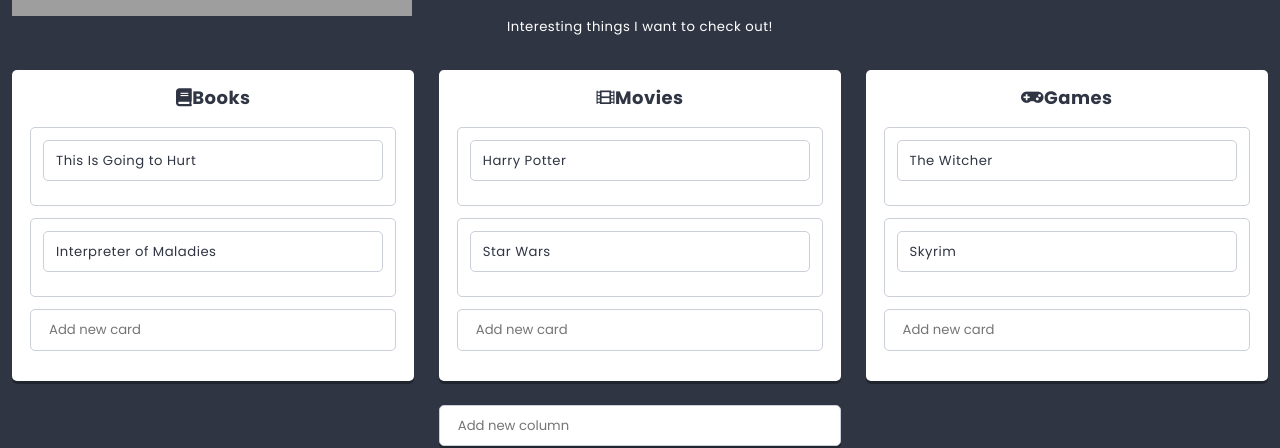
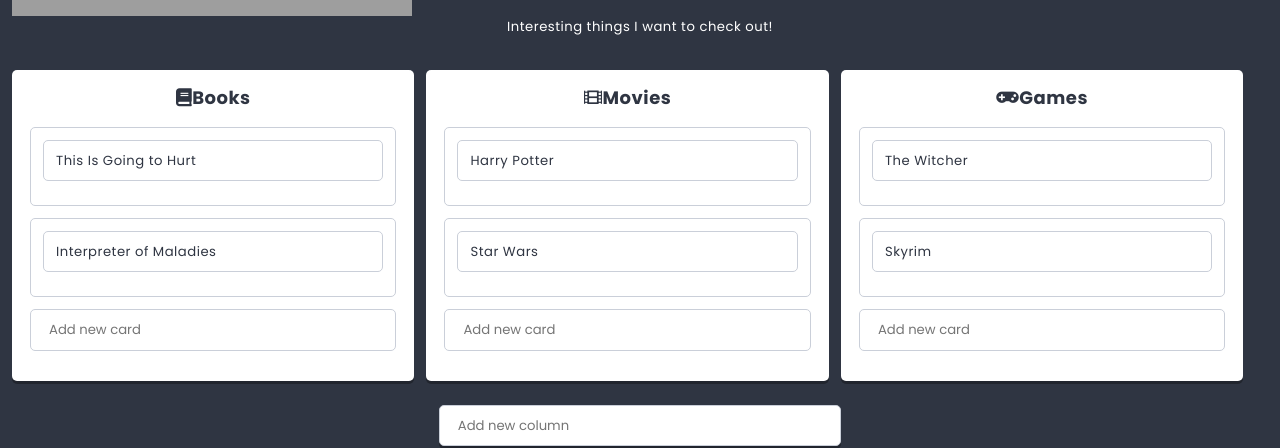
Before and after one commit to mateusz-andrzej-krupa/project-react, a React app: page / in a window 1280 px wide. Shown: the part 449-897 px from the top of the page. Built offline with nearby package versions, Linux system fonts and the light colour scheme; grey boxes are pictures that could not be loaded.

Commit message:
Add ESlint and husky-not working

```diff
--- a/src/components/List/List.scss
+++ b/src/components/List/List.scss
@@ -11,7 +11,7 @@
 
 .columns {
   display: flex;
-  justify-content: space-between;
+  flex-wrap: wrap;
   overflow: auto;
 
 }
```
